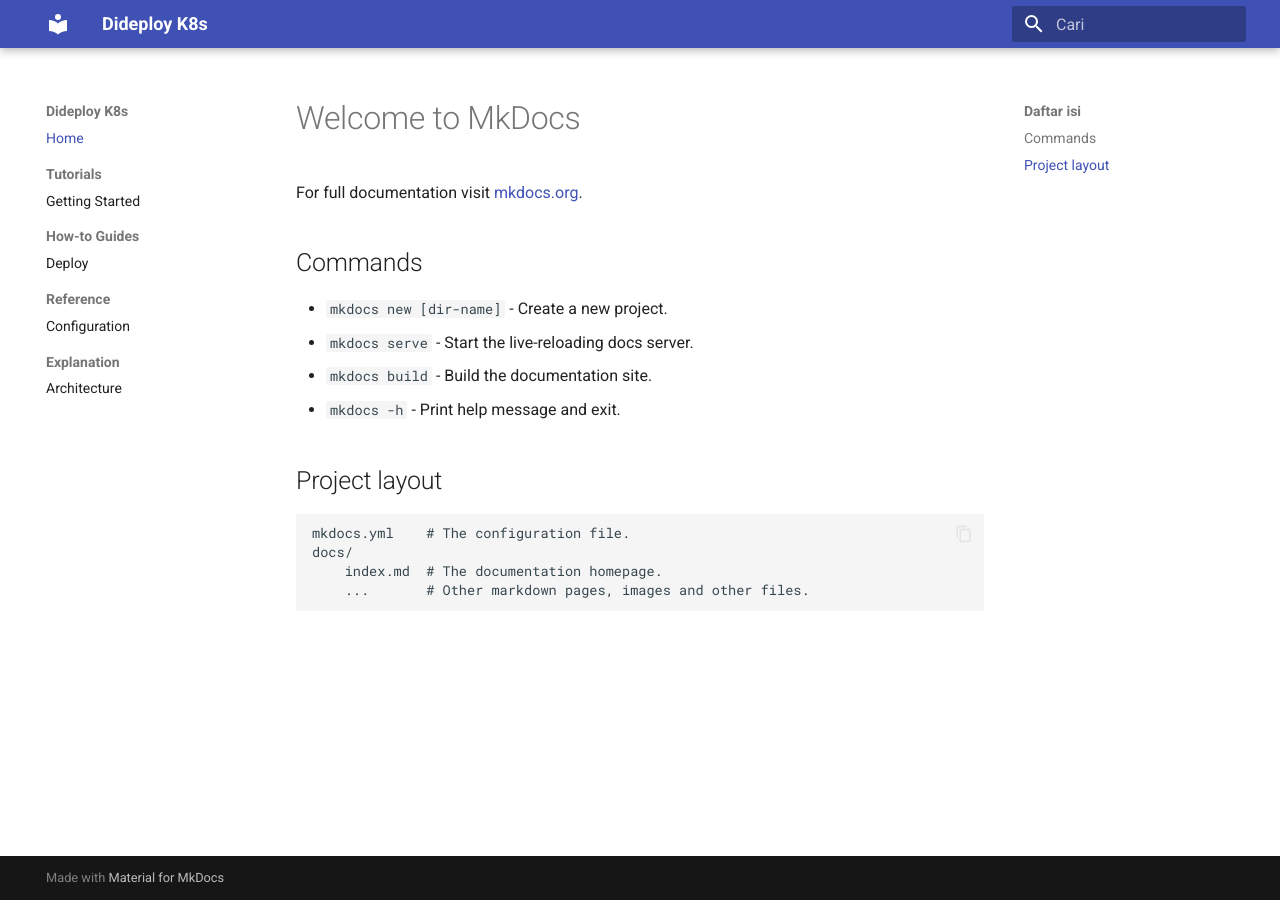
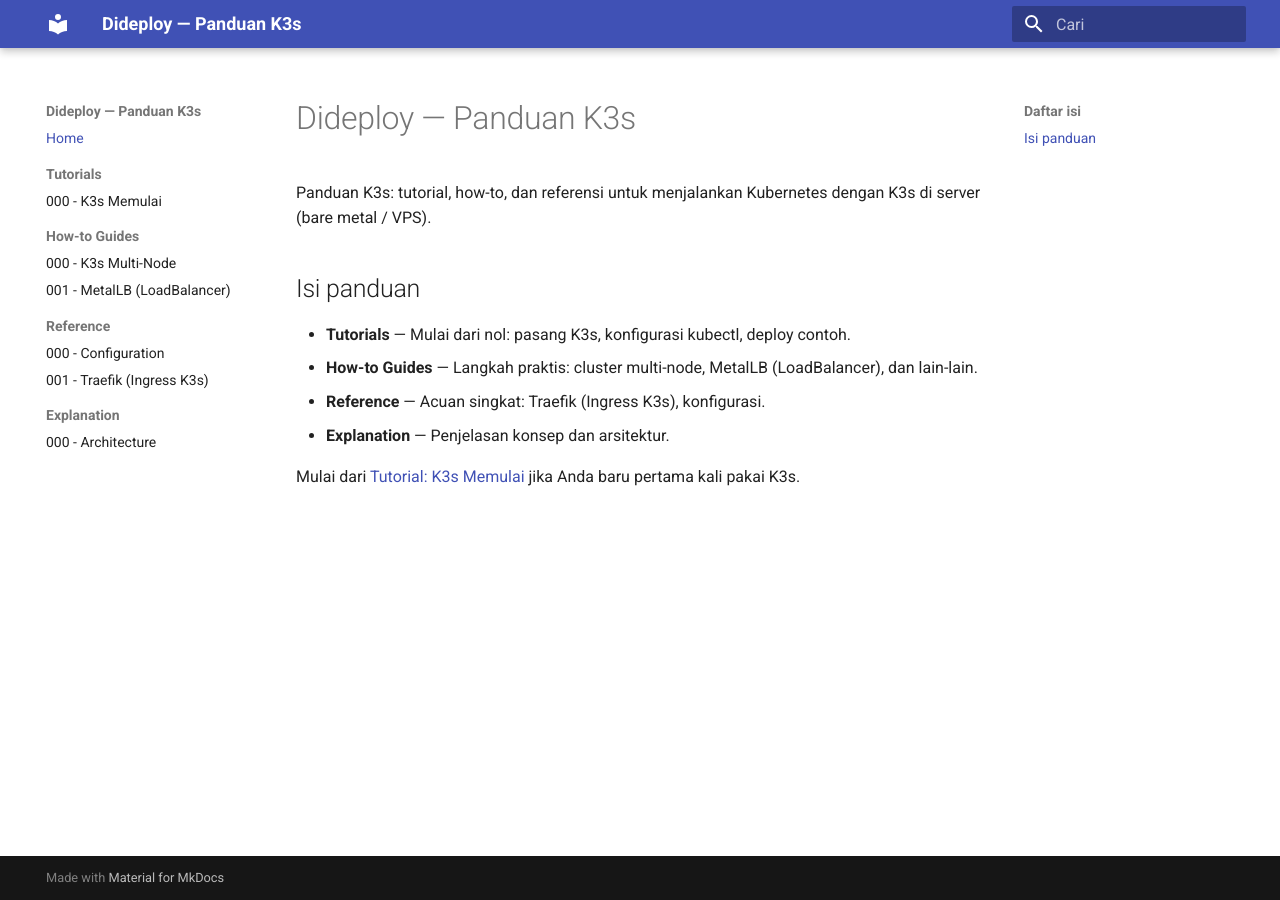
Before and after one commit to agung96tm/dideploy, an MkDocs documentation site: the page built from docs/index.md, in a window 1280 px wide. Built offline with MkDocs 1.6.1 and Material for MkDocs 9.7.7, drawn with Linux system fonts in a browser that asks for light colours.

Commit message:
setup k3s, etc

```diff
--- a/docs/index.md
+++ b/docs/index.md
@@ -1,17 +1,12 @@
-# Welcome to MkDocs
+# Dideploy — Panduan K3s
 
-For full documentation visit [mkdocs.org](https://www.mkdocs.org).
+Panduan K3s: tutorial, how-to, dan referensi untuk menjalankan Kubernetes dengan K3s di server (bare metal / VPS).
 
-## Commands
+## Isi panduan
 
-* `mkdocs new [dir-name]` - Create a new project.
-* `mkdocs serve` - Start the live-reloading docs server.
-* `mkdocs build` - Build the documentation site.
-* `mkdocs -h` - Print help message and exit.
+- **Tutorials** — Mulai dari nol: pasang K3s, konfigurasi kubectl, deploy contoh.
+- **How-to Guides** — Langkah praktis: cluster multi-node, MetalLB (LoadBalancer), dan lain-lain.
+- **Reference** — Acuan singkat: Traefik (Ingress K3s), konfigurasi.
+- **Explanation** — Penjelasan konsep dan arsitektur.
 
-## Project layout
-
-    mkdocs.yml    # The configuration file.
-    docs/
-        index.md  # The documentation homepage.
-        ...       # Other markdown pages, images and other files.
+Mulai dari [Tutorial: K3s Memulai](tutorials/000-k3s-getting-started.md) jika Anda baru pertama kali pakai K3s.
--- a/mkdocs.yml
+++ b/mkdocs.yml
@@ -1,5 +1,5 @@
-site_name: Dideploy K8s
-site_description: Tutorial Deploy K8s ke Server
+site_name: Dideploy — Panduan K3s
+site_description: Panduan deploy Kubernetes dengan K3s ke server
 site_author: Agung
 
 theme:
@@ -21,14 +21,18 @@
 
 plugins:
   - search
+  - git-revision-date-localized:
+      type: date
 
 nav:
   - Home: index.md
   - Tutorials:
-      - Getting Started: tutorials/getting-started.md
+      - 000 - K3s Memulai: tutorials/000-k3s-getting-started.md
   - How-to Guides:
-      - Deploy: how-to/deploy.md
+      - 000 - K3s Multi-Node: how-to/000-k3s-multi-node.md
+      - 001 - MetalLB (LoadBalancer): how-to/001-metallb-loadbalancer.md
   - Reference:
-      - Configuration: reference/config.md
+      - 000 - Configuration: reference/000-config.md
+      - 001 - Traefik (Ingress K3s): reference/001-traefik.md
   - Explanation:
-      - Architecture: explanation/architecture.md
+      - 000 - Architecture: explanation/000-architecture.md
--- /dev/null
+++ b/requirements.txt
@@ -0,0 +1,3 @@
+mkdocs==1.6.1
+mkdocs-git-revision-date-localized-plugin==1.5.1
+mkdocs-material==9.7.1
```
Also changed, not shown: docs/how-to/000-k3s-multi-node.md (added, +96 -0 lines), docs/how-to/001-metallb-loadbalancer.md (added, +128 -0 lines), docs/reference/001-traefik.md (added, +21 -0 lines), docs/tutorials/000-k3s-getting-started.md (added, +168 -0 lines), assets/logo.png (deleted), docs/explanation/000-architecture.md (added), docs/explanation/architecture.md (deleted), docs/how-to/deploy.md (deleted), docs/reference/000-config.md (added), docs/reference/config.md (deleted), docs/tutorials/getting-started.md (deleted), 2 other files.
